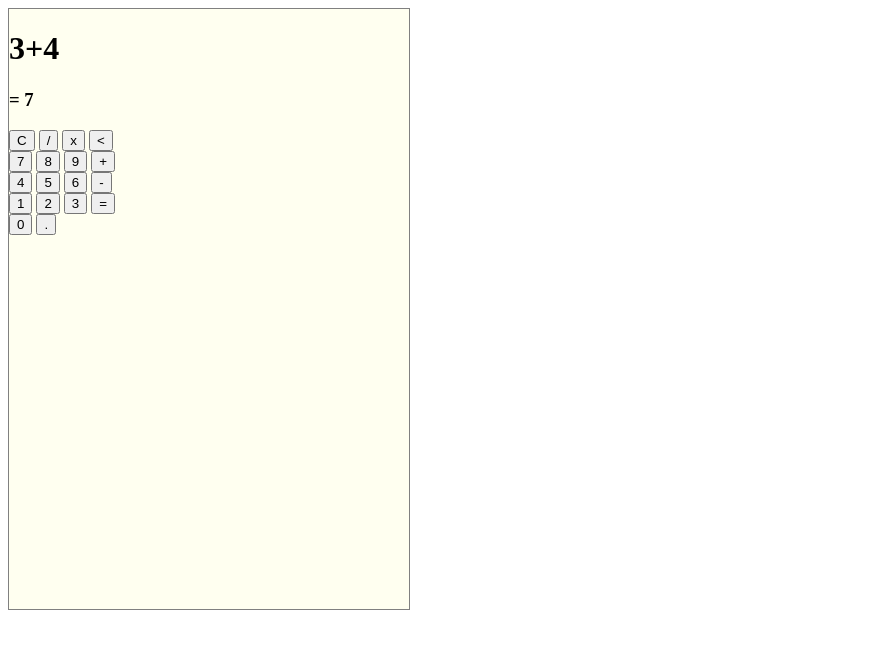
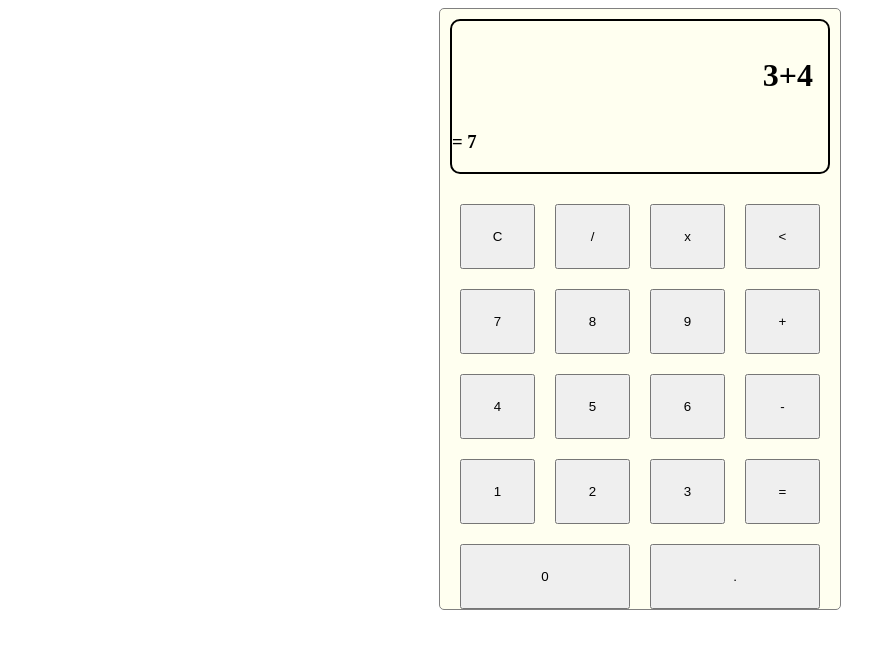
Before and after one commit to Ishimw3/just-a-calculator, a plain HTML site: page index.html in a window 1280 px wide. Shown: the whole page, without its empty margins (0-896 px from the left). Drawn offline with Linux system fonts and the light colour scheme.

Commit message:
design finished

```diff
--- a/style.css
+++ b/style.css
@@ -3,4 +3,34 @@
     height: 600px;
     border: 1px solid gray;
     background-color: ivory;
+    display: flex;
+    flex-direction: column;
+    margin: auto;
+    justify-content: space-between;
+    border-radius: 5px;
 }
+
+.row {
+    display: flex;
+    justify-content: space-between;
+    padding: 10px;
+    height: 100%;
+}
+
+button {
+    width: 100%;
+    height: 100%;
+    margin: 10px;
+}
+
+.screen {
+    margin: 10px;
+    border: 2px solid black;
+    height: 100%;
+    border-radius: 10px;
+}
+
+.screen h1 {
+    text-align: end;
+    padding: 15px;
+}
```
